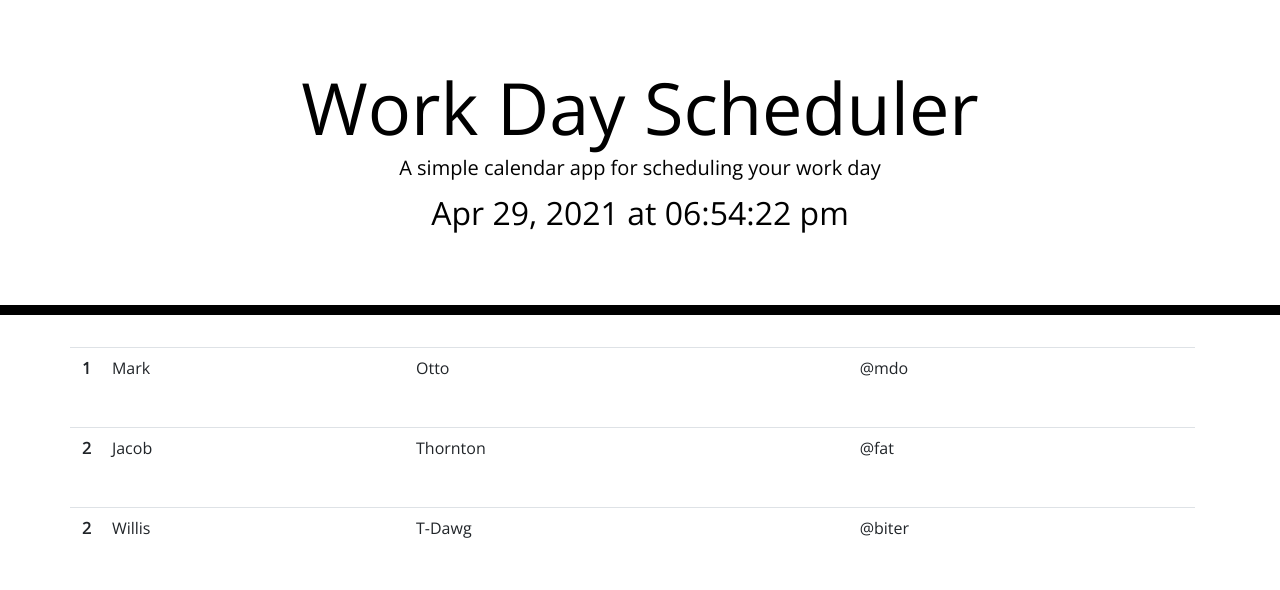
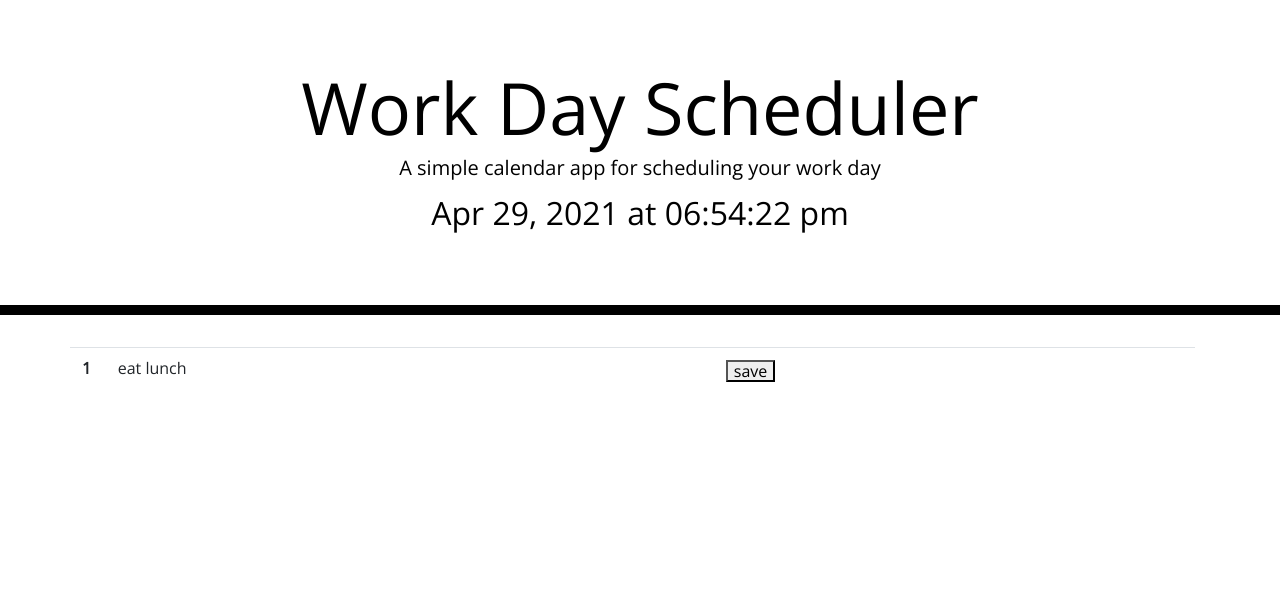
Before and after one commit to KristaMarbury/WorkDayScheduler, a plain HTML site: page index.html in a window 1280 px wide. Drawn offline with nearby package versions, Linux system fonts and the light colour scheme.

Commit message:
made a working button added one table row and did some pseudo coding

```diff
--- a/assets/script.js
+++ b/assets/script.js
@@ -1,9 +1,15 @@
-var timeDisplayEl = $("#time-display");
+let timeDisplayEl = $("#time-display");
+let textTask1 = $("#task1").text();
 
 // handle displaying the time
 function displayTime() {
-  var rightNow = moment().format("MMM DD, YYYY [at] hh:mm:ss a");
+  let rightNow = moment().format("MMM DD, YYYY [at] hh:mm:ss a");
   timeDisplayEl.text(rightNow);
 }
 
 setInterval(displayTime, 1000);
+
+$("#hour1").click(function () {
+  alert(textTask1);
+  //save text task1 to local storage and then pull it back
+});
--- a/index.html
+++ b/index.html
@@ -34,25 +34,16 @@
             <tbody>
                 <tr>
                     <th class="row">1</th>
-                    <td>Mark</td>
-                    <td>Otto</td>
-                    <td>@mdo</td>
+                    <td id="task1">eat lunch</td>
+                    <td> <button id="hour1"> save</button></td>
                 </tr>
-                <tr>
-                    <th class="row">2</th>
-                    <td>Jacob</td>
-                    <td>Thornton</td>
-                    <td>@fat</td>
-                </tr>
-                <tr>
-                    <th class="row">2</th>
-                    <td>Willis</td>
-                    <td>T-Dawg</td>
-                    <td>@biter</td>
-                </tr>
+
             </tbody>
         </table>
 
+        <!-- text box from modal into text box on the html -->
+        <!-- test it out by putting hard code tasks in the html -->
+        <!-- save button, saves stuff to the local storage test it by hardcoding the hours... start with a 1hr day, save the textbox looping for last.. -->
     </section>
 
     <script src="https://cdnjs.cloudflare.com/ajax/libs/jquery/3.2.1/jquery.min.js"></script>
```
